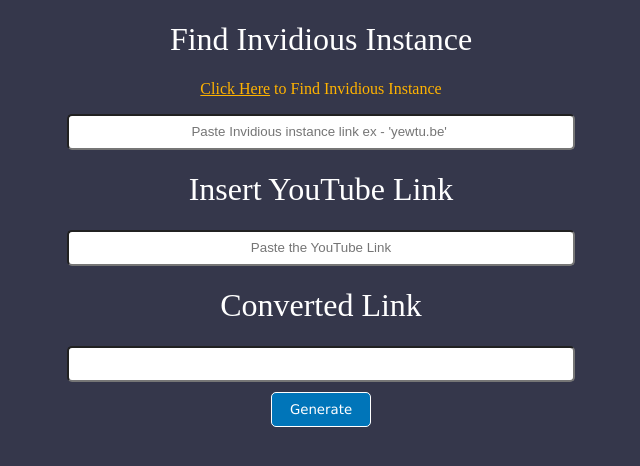
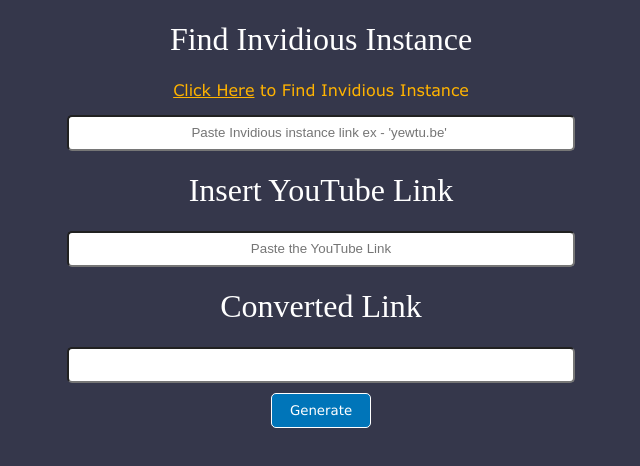
Before and after one commit to aero-26/yt-to-invidious, a plain HTML site: page index.html in a window 1280 px wide. Shown: the whole page, without its empty margins (319-959 px from the left). Drawn offline with Linux system fonts and the light colour scheme; the site is published under a folder, as on GitHub Pages, so addresses that start at the root find nothing.

Commit message:
Update style.css

```diff
--- a/style.css
+++ b/style.css
@@ -1,8 +1,8 @@
 @font-face {
   font-family: "GoldleafBold";
-  src: url(/font/GoldleafBold.ttf);
+  src: url(./font/GoldleafBold.ttf);
   font-family: "Verdana";
-  src: url(/font/verdana.ttf);
+  src: url(./font/verdana.ttf);
 }
 
 body {
```
